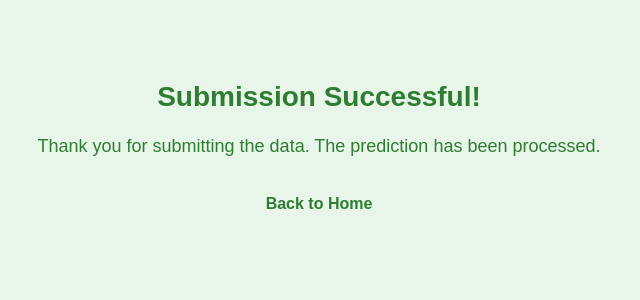
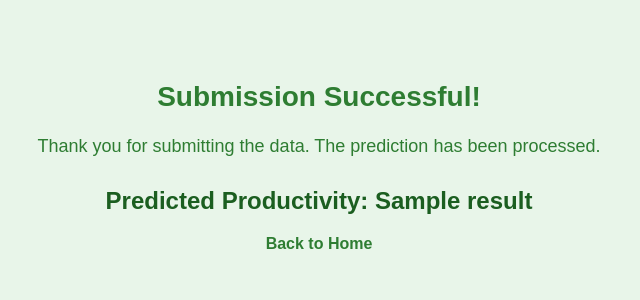
Before and after one commit to ShravanTakke/internship-epmloyee-performance-prediction, a Flask app: template Employee performance prediction/templates/submit.html in a window 1280 px wide. Shown: the top 300 px of the page, without its empty margins (321-961 px from the left). Run offline with Flask 3, Linux system fonts and the light colour scheme; the template is opened without the code that fills it: most values are stand-ins (such as "Sample title", 1, 10 or a date in 2020); parts of the project's set-up code (start-up, migrations or seed data) failed here and were passed over.

Commit message:
submit.html

```diff
--- a/Employee performance prediction/templates/submit.html
+++ b/Employee performance prediction/templates/submit.html
@@ -17,6 +17,12 @@
             font-size: 18px;
             margin-top: 10px;
         }
+        .result {
+            font-size: 24px;
+            font-weight: bold;
+            margin-top: 30px;
+            color: #1b5e20;
+        }
         a {
             margin-top: 20px;
             display: inline-block;
@@ -29,6 +35,13 @@
 <body>
     <h2>Submission Successful!</h2>
     <p>Thank you for submitting the data. The prediction has been processed.</p>
+
+    {% if result is defined %}
+        <div class="result">
+            Predicted Productivity: {{ result }}
+        </div>
+    {% endif %}
+
     <a href="/">Back to Home</a>
 </body>
 </html>
```
